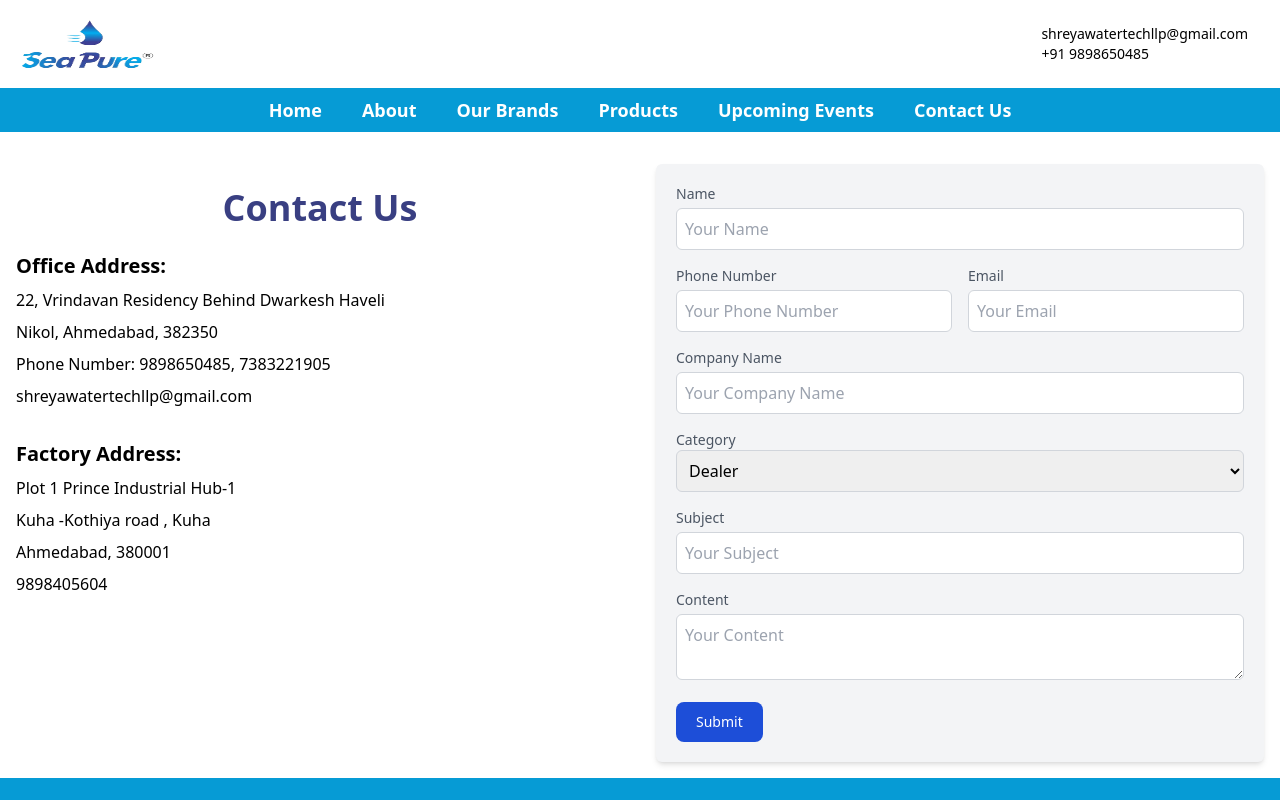
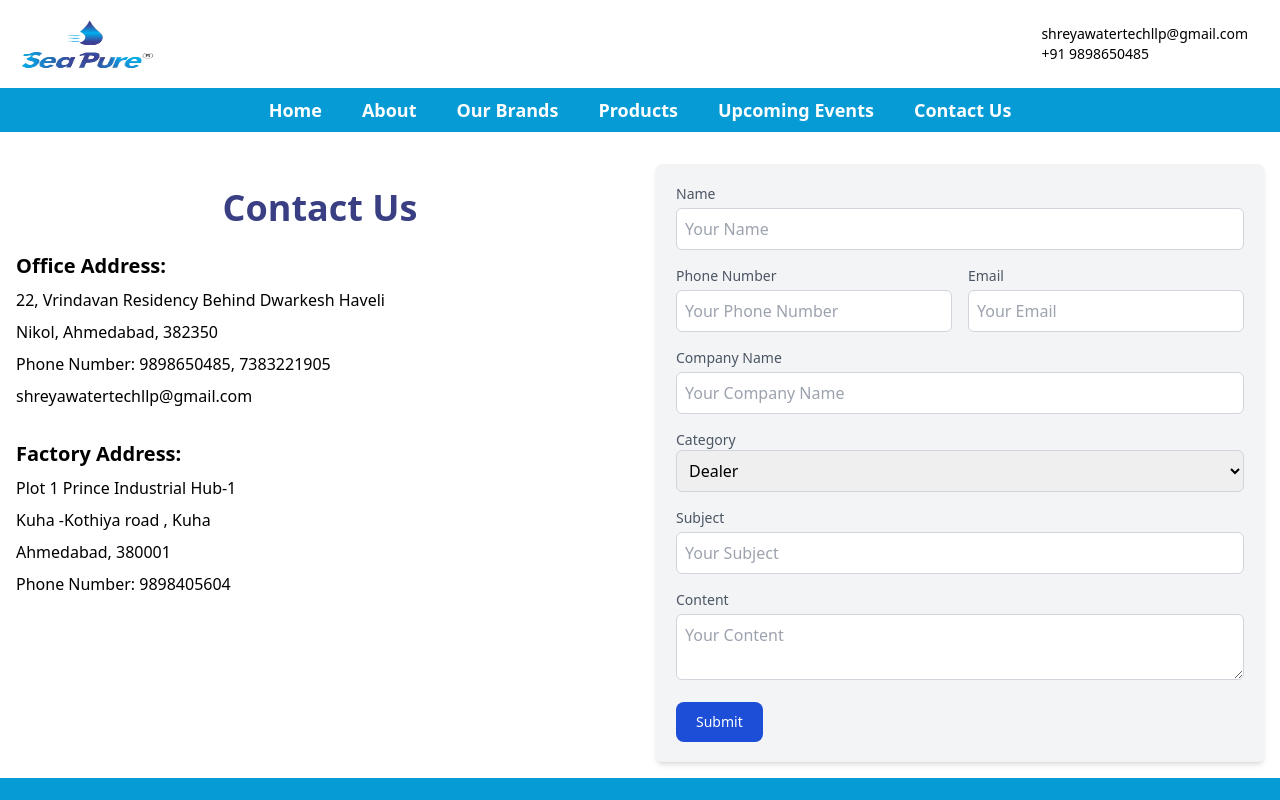
Before and after one commit to PatelShreya04/water-tech-website, a React (Vite) app: page /contact in a window 1280 px wide. Shown: the top 800 px of the page. Built offline with nearby package versions, Linux system fonts and the light colour scheme.

Commit message:
Height issue

```diff
--- a/src/components/Contact.jsx
+++ b/src/components/Contact.jsx
@@ -51,7 +51,7 @@ const Contact = () => {
             <p>Plot 1  Prince Industrial Hub-1 </p>
             <p> Kuha -Kothiya road , Kuha</p>
             <p> Ahmedabad, 380001</p>
-            <p>9898405604</p>
+            <p>Phone Number: 9898405604</p>
             <br></br>
 
             {/* <p>Gujarat, India</p> */}
--- a/src/components/Slider.jsx
+++ b/src/components/Slider.jsx
@@ -29,7 +29,7 @@ const Slider = () => {
   }, [currentIndex]);
 
   return (
-    <div className="slider-container relative overflow-hidden w-full md:h-[500px] h-[180px] flex">
+    <div className="slider-container relative overflow-hidden w-full md:h-[400px] lg:h-[550px] h-[180px] flex">
       <motion.div
         key={currentIndex}
         initial={{ opacity: 0 }}
```
